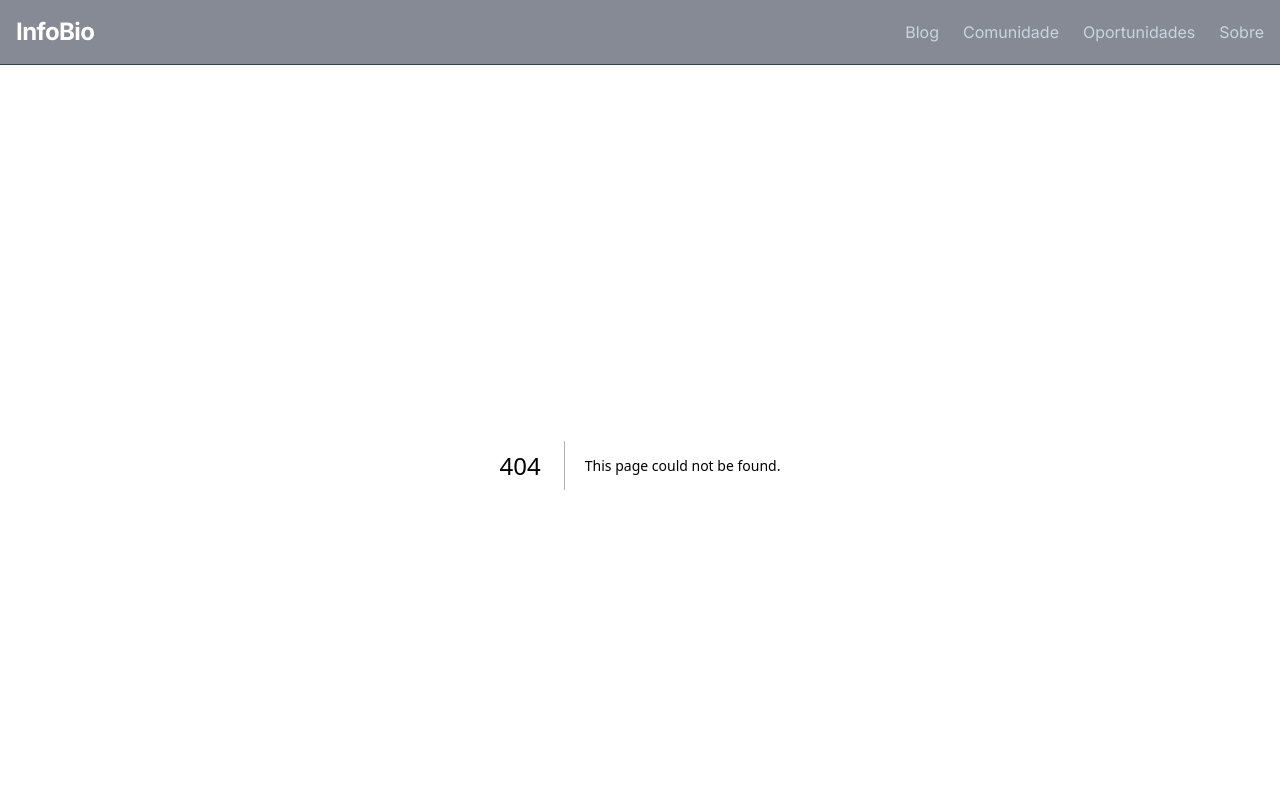
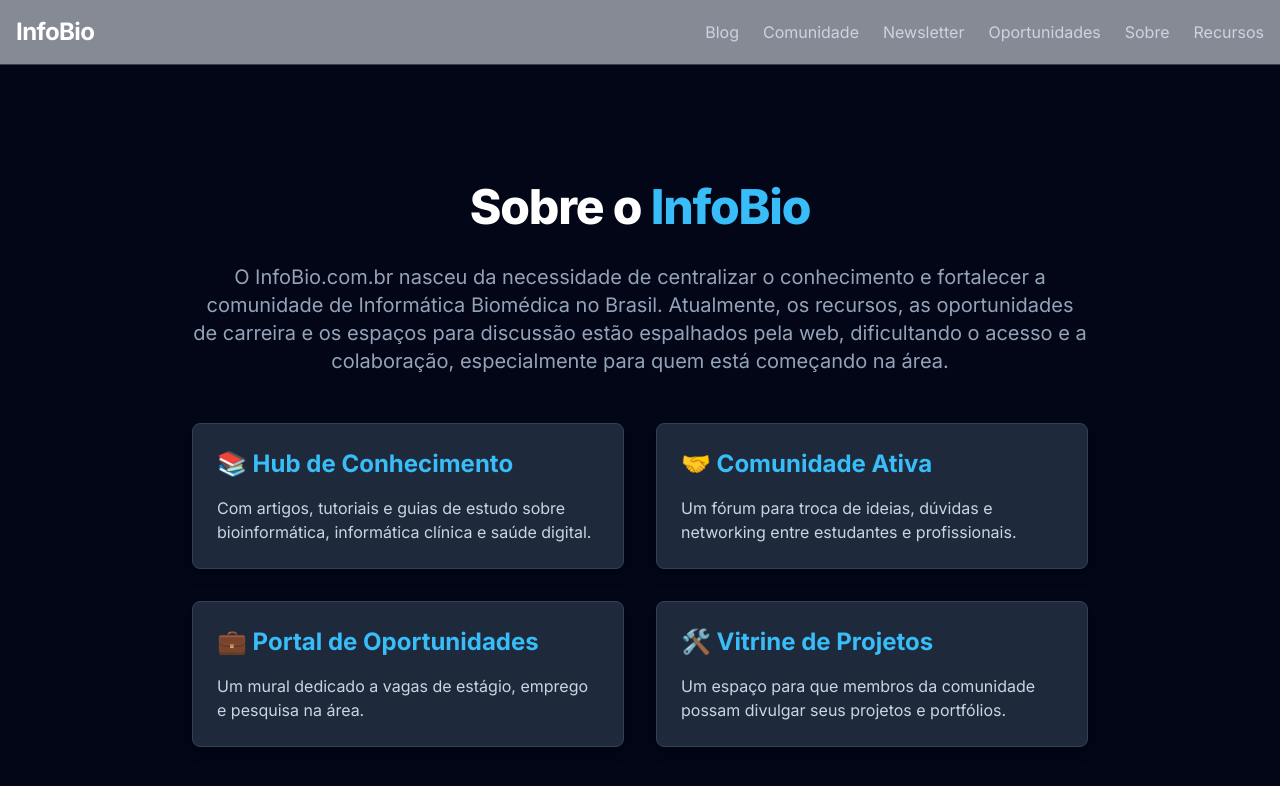
Before and after one commit to ivolzkm/infobio.com.br, a Next.js app: page /sobre in a window 1280 px wide. Before the commit this address had no page. Shown: the top 786 px of the page. Built offline with nearby package versions, Linux system fonts and the light colour scheme.

Commit message:
feat: Implementa estrutura inicial do site e placeholders de páginas

```diff
--- /dev/null
+++ b/src/app/blog/page.tsx
@@ -0,0 +1,16 @@
+// src/app/blog/page.tsx
+
+export default function Blog() {
+  return (
+    <main className="flex min-h-screen flex-col items-center justify-center bg-slate-950 text-white p-8">
+      <div className="container mx-auto max-w-4xl text-center">
+        <h1 className="text-4xl sm:text-5xl font-extrabold tracking-tight mb-8">
+          Blog em <span className="text-sky-400">Construção</span>
+        </h1>
+        <p className="text-lg sm:text-xl text-slate-400">
+          Esta página abrigará nossos artigos e tutoriais. Volte em breve!
+        </p>
+      </div>
+    </main>
+  );
+}
--- /dev/null
+++ b/src/app/blog/posts/primeiro-post.mdx
@@ -0,0 +1,8 @@
+---
+title: "Primeiro Post"
+date: "2024-01-01"
+---
+
+# Primeiro Post
+
+Este é o conteúdo do primeiro post do blog. Em breve, teremos mais conteúdo aqui!
--- /dev/null
+++ b/src/app/comunidade/page.tsx
@@ -0,0 +1,16 @@
+// src/app/comunidade/page.tsx
+
+export default function Comunidade() {
+  return (
+    <main className="flex min-h-screen flex-col items-center justify-center bg-slate-950 text-white p-8">
+      <div className="container mx-auto max-w-4xl text-center">
+        <h1 className="text-4xl sm:text-5xl font-extrabold tracking-tight mb-8">
+          Comunidade em <span className="text-sky-400">Construção</span>
+        </h1>
+        <p className="text-lg sm:text-xl text-slate-400">
+          Esta página abrigará nosso fórum de discussão. Volte em breve!
+        </p>
+      </div>
+    </main>
+  );
+}
--- /dev/null
+++ b/src/app/newsletter/page.tsx
@@ -0,0 +1,16 @@
+// src/app/newsletter/page.tsx
+
+export default function Newsletter() {
+  return (
+    <main className="flex min-h-screen flex-col items-center justify-center bg-slate-950 text-white p-8">
+      <div className="container mx-auto max-w-4xl text-center">
+        <h1 className="text-4xl sm:text-5xl font-extrabold tracking-tight mb-8">
+          Newsletter em <span className="text-sky-400">Construção</span>
+        </h1>
+        <p className="text-lg sm:text-xl text-slate-400">
+          Inscreva-se em nossa newsletter para receber as últimas notícias e atualizações. Volte em breve!
+        </p>
+      </div>
+    </main>
+  );
+}
--- /dev/null
+++ b/src/app/oportunidades/page.tsx
@@ -0,0 +1,16 @@
+// src/app/oportunidades/page.tsx
+
+export default function Oportunidades() {
+  return (
+    <main className="flex min-h-screen flex-col items-center justify-center bg-slate-950 text-white p-8">
+      <div className="container mx-auto max-w-4xl text-center">
+        <h1 className="text-4xl sm:text-5xl font-extrabold tracking-tight mb-8">
+          Oportunidades em <span className="text-sky-400">Construção</span>
+        </h1>
+        <p className="text-lg sm:text-xl text-slate-400">
+          Esta página abrigará um mural de vagas de estágio, emprego e pesquisa na área. Volte em breve!
+        </p>
+      </div>
+    </main>
+  );
+}
--- /dev/null
+++ b/src/app/recursos/page.tsx
@@ -0,0 +1,16 @@
+// src/app/recursos/page.tsx
+
+export default function Recursos() {
+  return (
+    <main className="flex min-h-screen flex-col items-center justify-center bg-slate-950 text-white p-8">
+      <div className="container mx-auto max-w-4xl text-center">
+        <h1 className="text-4xl sm:text-5xl font-extrabold tracking-tight mb-8">
+          Recursos em <span className="text-sky-400">Construção</span>
+        </h1>
+        <p className="text-lg sm:text-xl text-slate-400">
+          Esta página abrigará uma coleção de recursos valiosos para a comunidade de Informática Biomédica. Volte em breve!
+        </p>
+      </div>
+    </main>
+  );
+}
--- /dev/null
+++ b/src/app/sobre/page.tsx
@@ -0,0 +1,34 @@
+// src/app/sobre/page.tsx
+
+export default function Sobre() {
+  return (
+    <main className="flex min-h-screen flex-col items-center justify-center bg-slate-950 text-white p-8">
+      <div className="container mx-auto max-w-4xl text-center">
+        <h1 className="text-4xl sm:text-5xl font-extrabold tracking-tight mb-8">
+          Sobre o <span className="text-sky-400">InfoBio</span>
+        </h1>
+        <p className="text-lg sm:text-xl text-slate-400 mb-12">
+          O InfoBio.com.br nasceu da necessidade de centralizar o conhecimento e fortalecer a comunidade de Informática Biomédica no Brasil. Atualmente, os recursos, as oportunidades de carreira e os espaços para discussão estão espalhados pela web, dificultando o acesso e a colaboração, especialmente para quem está começando na área.
+        </p>
+        <div className="grid md:grid-cols-2 gap-8 text-left">
+          <div className="bg-slate-800 p-6 rounded-lg shadow-lg border border-slate-700">
+            <h2 className="text-2xl font-bold text-sky-400 mb-4">📚 Hub de Conhecimento</h2>
+            <p className="text-slate-300">Com artigos, tutoriais e guias de estudo sobre bioinformática, informática clínica e saúde digital.</p>
+          </div>
+          <div className="bg-slate-800 p-6 rounded-lg shadow-lg border border-slate-700">
+            <h2 className="text-2xl font-bold text-sky-400 mb-4">🤝 Comunidade Ativa</h2>
+            <p className="text-slate-300">Um fórum para troca de ideias, dúvidas e networking entre estudantes e profissionais.</p>
+          </div>
+          <div className="bg-slate-800 p-6 rounded-lg shadow-lg border border-slate-700">
+            <h2 className="text-2xl font-bold text-sky-400 mb-4">💼 Portal de Oportunidades</h2>
+            <p className="text-slate-300">Um mural dedicado a vagas de estágio, emprego e pesquisa na área.</p>
+          </div>
+          <div className="bg-slate-800 p-6 rounded-lg shadow-lg border border-slate-700">
+            <h2 className="text-2xl font-bold text-sky-400 mb-4">🛠️ Vitrine de Projetos</h2>
+            <p className="text-slate-300">Um espaço para que membros da comunidade possam divulgar seus projetos e portfólios.</p>
+          </div>
+        </div>
+      </div>
+    </main>
+  );
+}
--- a/src/components/layout/Header.tsx
+++ b/src/components/layout/Header.tsx
@@ -19,12 +19,18 @@
           <Link href="/comunidade" className="text-slate-300 hover:text-sky-400 transition-colors duration-300">
             Comunidade
           </Link>
+          <Link href="/newsletter" className="text-slate-300 hover:text-sky-400 transition-colors duration-300">
+            Newsletter
+          </Link>
           <Link href="/oportunidades" className="text-slate-300 hover:text-sky-400 transition-colors duration-300">
             Oportunidades
           </Link>
           <Link href="/sobre" className="text-slate-300 hover:text-sky-400 transition-colors duration-300">
             Sobre
           </Link>
+          <Link href="/recursos" className="text-slate-300 hover:text-sky-400 transition-colors duration-300">
+            Recursos
+          </Link>
         </nav>
       </div>
     </header>
```
Also changed, not shown: 1 other file (tests, documents, lock files or other folders).
